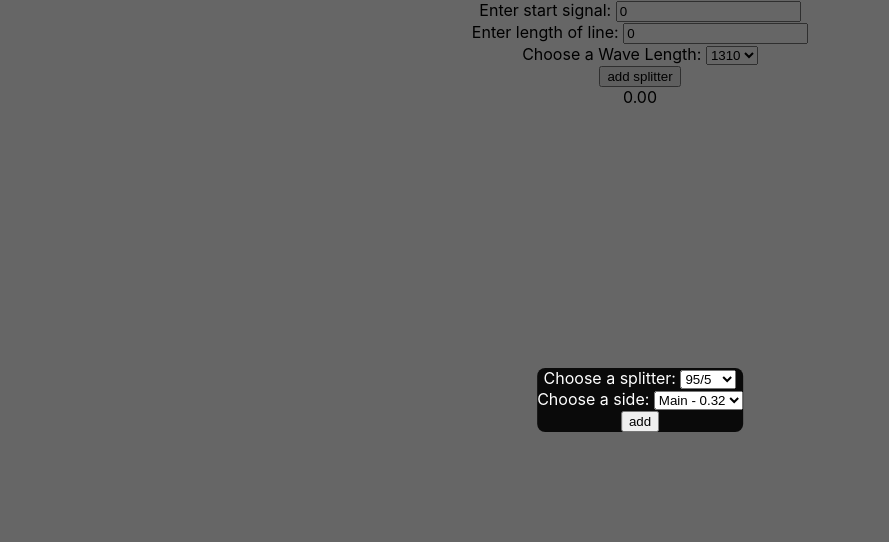
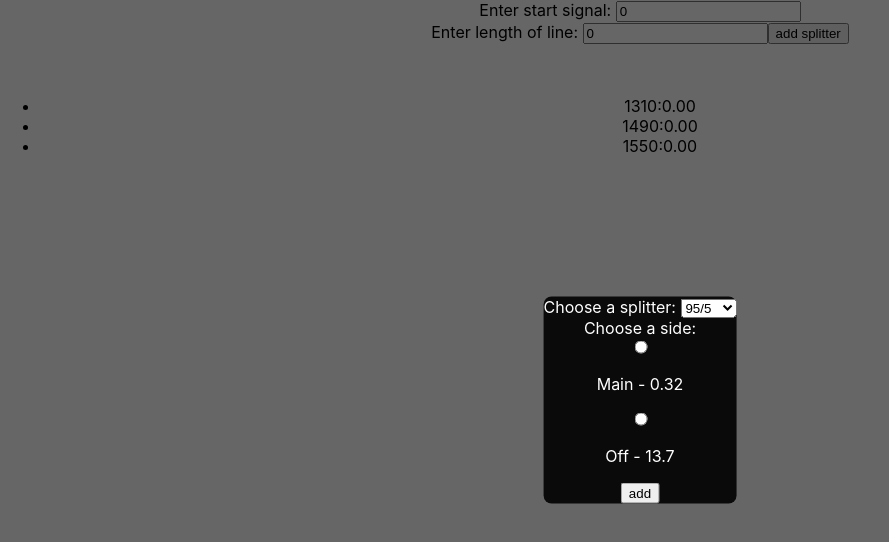
Before and after one commit to RomanAvramenko/PON-calculator, a React (Create React App) app: page / in a window 1280 px wide. Both pictures are taken after a click on the button "add splitter". Shown: the top 542 px of the page, without its empty margins (0-889 px from the left). Built offline with nearby package versions, Linux system fonts and the light colour scheme.

Commit message:
finished calculator features

```diff
--- a/src/App.js
+++ b/src/App.js
@@ -6,7 +6,6 @@ import "./App.css";
 export const App = () => {
   const [start, setStart] = useState(0);
   const [length, setLength] = useState(0);
-  const [waveLength, setWaveLength] = useState("1310");
   const [modal, setModal] = useState(false);
   const [childData, setChildData] = useState([]);
   const waveLengths = {
@@ -21,10 +20,6 @@ export const App = () => {
     setLength(e.target.value);
   };
 
-  const handleWave = (e) => {
-    setWaveLength(e.target.value);
-  };
-
   const handleModal = () => {
     setModal(true);
   };
@@ -33,8 +28,19 @@ export const App = () => {
   };
 
   const handleCallback = (data) => {
-    setChildData(data);
-    console.log(childData);
+    setChildData([...childData, data]);
+  };
+
+  const result = (waveLength) => {
+    let sumOfSplitters = 0;
+    if (childData.length > 0) {
+      sumOfSplitters = childData.reduce((a, b) => +a + +b);
+    }
+    return (
+      start -
+      sumOfSplitters -
+      (length / 1000) * waveLengths[waveLength]
+    ).toFixed(2);
   };
   return (
     <div className="App">
@@ -56,23 +62,24 @@ export const App = () => {
         onChange={handleLength}
       ></input>
 
-      <form>
-        <label htmlFor="wave">Choose a Wave Length: </label>
-
-        <select name="wave" id="wave" onChange={handleWave}>
-          <option value="1310">1310</option>
-          <option value="1490">1490</option>
-          <option value="1550">1550</option>
-        </select>
-      </form>
       <input type="button" value="add splitter" onClick={handleModal} />
       {modal ? (
-        <Modal show={modal} handleClose={handleAdd}>
-          <Selector callback={handleCallback} />
+        <Modal show={modal}>
+          <Selector callback={handleCallback} handleClose={handleAdd} />
         </Modal>
       ) : null}
       <br />
-      {(start - (length / 1000) * waveLengths[waveLength]).toFixed(2)}
+      <ul>
+        {childData.map((i, idx) => (
+          <li key={(i * idx).toFixed()}>-{i}</li>
+        ))}
+      </ul>
+      <br />
+      <ul>
+        <li>1310:{result(1310)}</li>
+        <li>1490:{result(1490)}</li>
+        <li>1550:{result(1550)}</li>
+      </ul>
     </div>
   );
 };
--- a/src/components/modal/Modal.js
+++ b/src/components/modal/Modal.js
@@ -1,13 +1,12 @@
 import React from "react";
 import "./Modal.css";
 
-export const Modal = ({ show, handleClose, children }) => {
+export const Modal = ({ show, children }) => {
   const showHideClassName = show ? "modal display-block" : "display-none";
   return (
     <div className={showHideClassName}>
       <section className="modal-main">
         <div className="children">{children}</div>
-        <button onClick={handleClose}>add</button>
       </section>
     </div>
   );
--- a/src/components/selector/Selector.css
+++ b/src/components/selector/Selector.css
@@ -1,3 +1,6 @@
 .selector label {
   color: white;
 }
+ p {
+   color: white;
+ }
--- a/src/components/selector/Selector.js
+++ b/src/components/selector/Selector.js
@@ -1,7 +1,7 @@
 import React, { useState } from "react";
 import "./Selector.css";
 
-export const Selector = ({ callback }) => {
+export const Selector = ({ callback, handleClose }) => {
   const [state, setstate] = useState("95");
   const [attenuation, setAttenuation] = useState(0);
   const splittersValue = {
@@ -22,7 +22,12 @@ export const Selector = ({ callback }) => {
   };
   const handleAttenuation = (e) => {
     setAttenuation(e.target.value);
-    callback(e.target.value);
+  };
+
+  const handleSubmit = (e) => {
+    callback(attenuation);
+    handleClose();
+    e.preventDefault();
   };
 
   return (
@@ -48,21 +53,24 @@ export const Selector = ({ callback }) => {
           <option value="50">50/50</option>
         </select>
       </form>
-      <form>
+      <form onSubmit={handleSubmit}>
         <label htmlFor="tails">Choose a side: </label>
-        <select
-          name="tails"
-          id="tails"
-          value={attenuation}
+        <br />
+        <input
+          type="radio"
+          name="attenuation"
+          value={splittersValue[state][0]}
           onChange={handleAttenuation}
-        >
-          <option value={splittersValue[state][0]}>
-            Main - {splittersValue[state][0]}
-          </option>
-          <option value={splittersValue[state][1]}>
-            Side - {splittersValue[state][1]}
-          </option>
-        </select>
+        />
+        <p>Main - {splittersValue[state][0]}</p>
+        <input
+          type="radio"
+          name="attenuation"
+          value={splittersValue[state][1]}
+          onChange={handleAttenuation}
+        />
+        <p>Off - {splittersValue[state][1]}</p>
+        <input type="submit" value="add" />
       </form>
     </div>
   );
```
